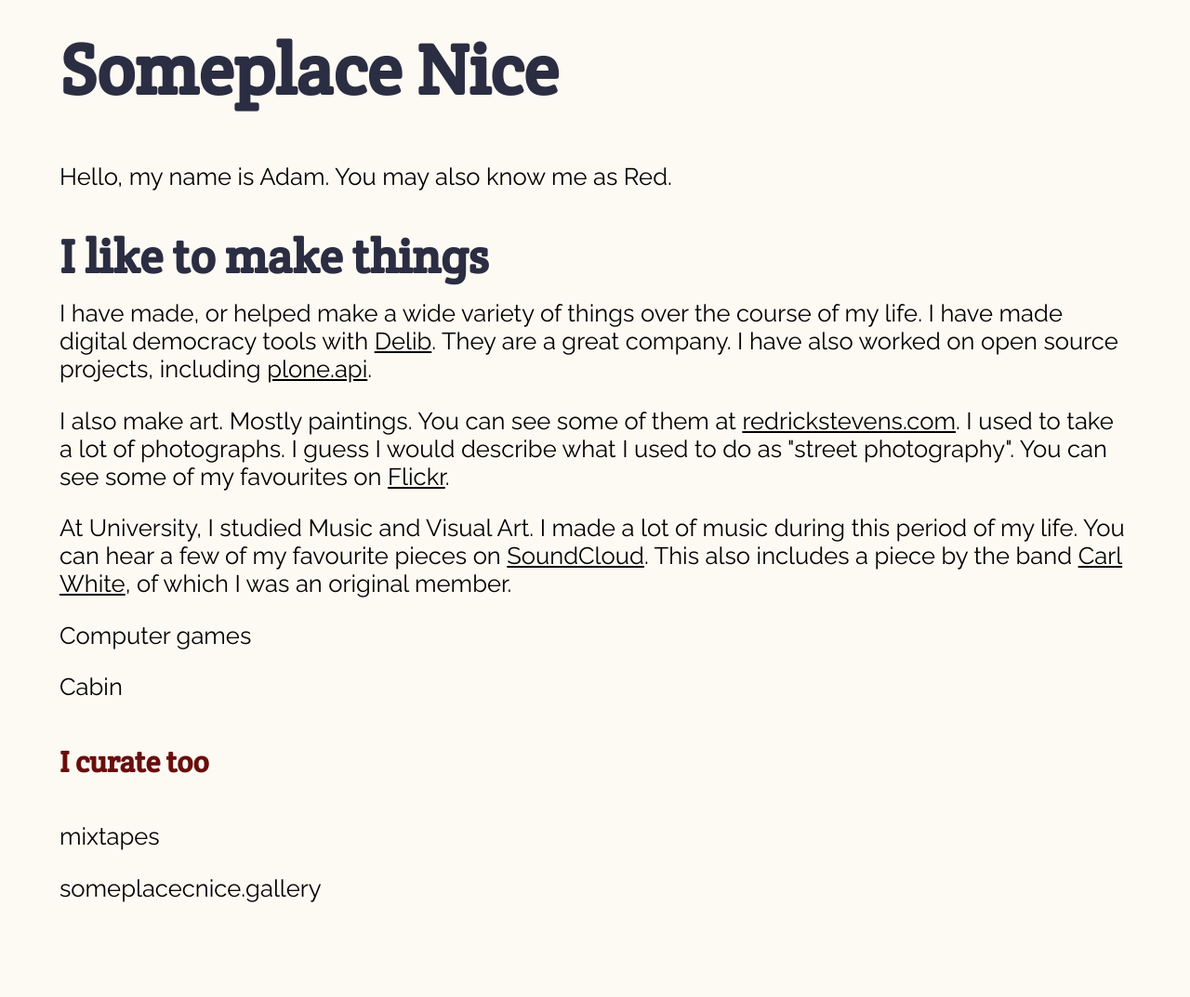
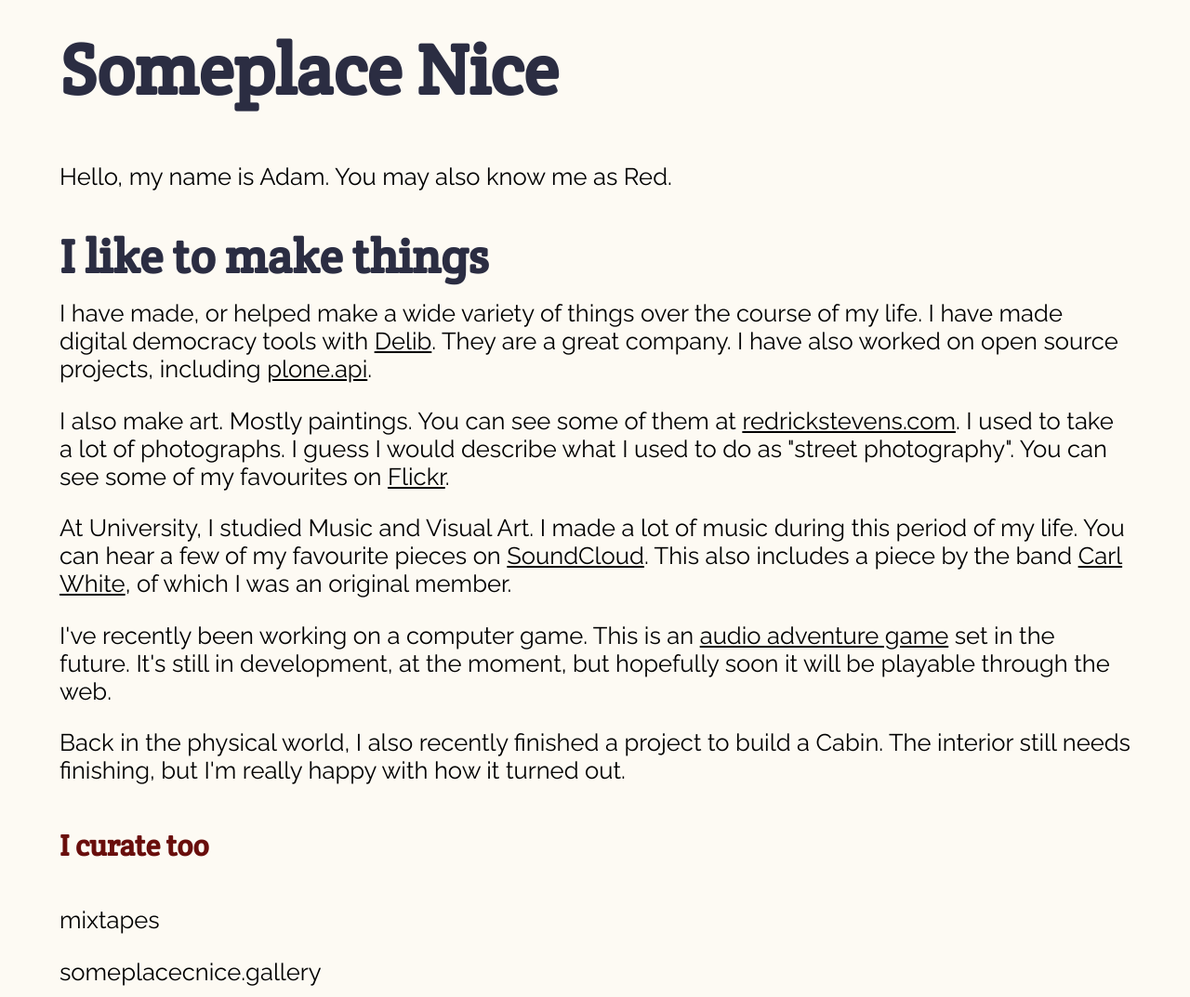
Before and after one commit to adamcheasley/adamcheasley.github.io, a Jekyll site: the page new.html, which Jekyll copies as it is, in a window 1280 px wide. Shown: the whole page at 93% size. Built offline with Jekyll 4.4.1, drawn with Linux system fonts in a browser that asks for light colours; before the commit the page ends 983 px from its top, so only the background shows below that.

Commit message:
add aag and cabin

```diff
--- a/new.html
+++ b/new.html
@@ -41,10 +41,14 @@
       of which I was an original member.
     </p>
     <p>
-
-          Computer games
+      I've recently been working on a computer game. This is an
+      <a href="https://audioadventuregame.com">audio adventure game</a> set in the future. It's still in development, at the
+      moment, but hopefully soon it will be playable through the web.
     </p>
-    <p>Cabin</p>
+    <p>Back in the physical world, I also recently finished a project to build a
+      <a href="https://www.instagram.com/p/CV0EzugsUY_/"></a>Cabin. The interior still needs finishing, but I'm really
+      happy with how it turned out.
+    </p>
 
     <h3>I curate too</h3>
     <p>mixtapes</p>
```
